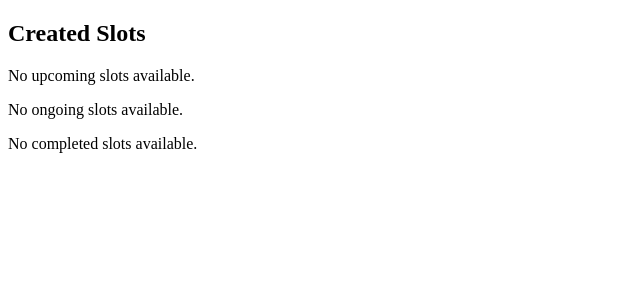
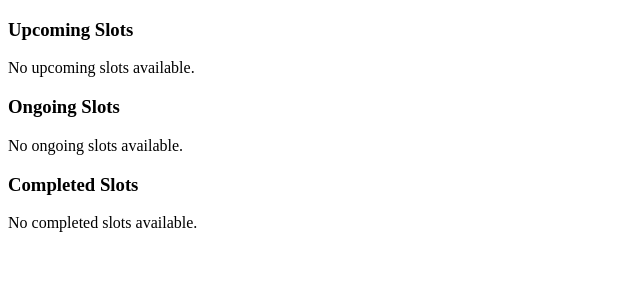
Before and after one commit to sks436/eggit, a Flask app: page /admin/show_slots in a window 1280 px wide. Shown: the part 52-352 px from the top of the page, without its empty margins (0-640 px from the left). Run offline with Flask 3, Linux system fonts and the light colour scheme; the visitor is signed in with stand-in values (Sample User, id 1).

Commit message:
Fix styling

```diff
--- a/templates/show_slots.html
+++ b/templates/show_slots.html
@@ -1,10 +1,9 @@
 {% extends "base.html" %} {% block title %}Tutor Dashboard{% endblock %} {%
 block content %}
-<h2>Created Slots</h2>
 
 <!-- Upcoming Slots -->
+<h3>Upcoming Slots</h3>
 {% if upcoming_slots %}
-<h3>Upcoming Slots</h3>
 <table>
   <thead>
     <tr>
@@ -41,8 +40,8 @@ block content %}
 {% endif %}
 
 <!-- Ongoing Slots -->
+<h3>Ongoing Slots</h3>
 {% if ongoing_slots %}
-<h3>Ongoing Slots</h3>
 <table>
   <thead>
     <tr>
@@ -79,8 +78,8 @@ block content %}
 {% endif %}
 
 <!-- Completed Slots -->
+<h3>Completed Slots</h3>
 {% if completed_slots %}
-<h3>Completed Slots</h3>
 <table>
   <thead>
     <tr>
```
Also changed, not shown: controllers.py (+22 -25 lines), controllers_admin.py (+8 -5 lines).
